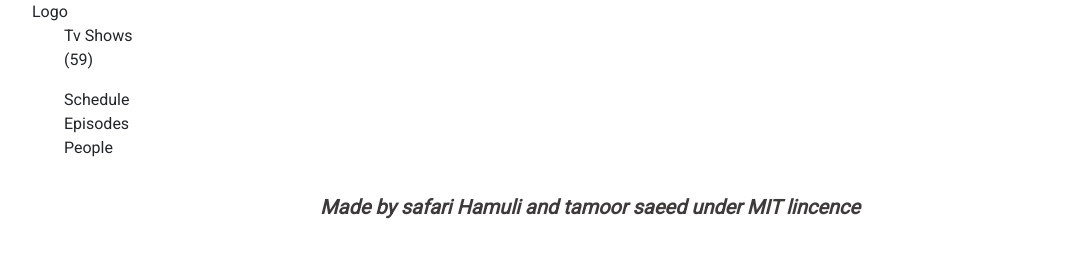
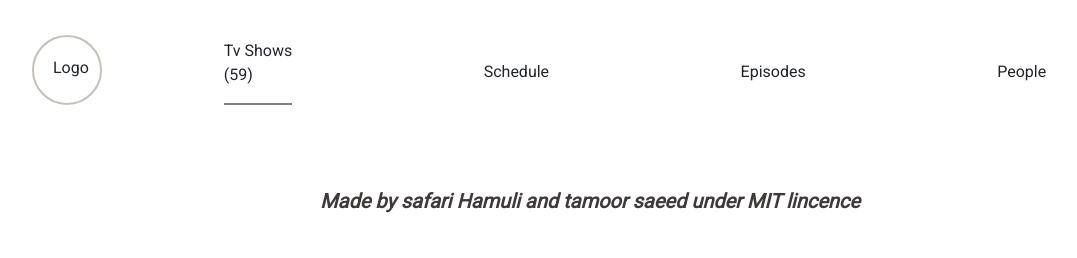
Before and after one commit to danielsafari143/capstone-js, a website built with webpack: page src/index.html in a window 1280 px wide. Shown: the whole page, without its empty margins (50-1127 px from the left). Built offline with nearby package versions, Linux system fonts and the light colour scheme; no server answers.

Commit message:
Modify css file

```diff
--- a/src/style.css
+++ b/src/style.css
@@ -24,6 +24,61 @@ body {
   margin-left: 50px;
 }
 
+html {
+  font-family: 'Roboto', serif;
+}
+
+.body {
+  color: grey;
+}
+
+.logo {
+  padding: 19px;
+  border-radius: 100%;
+  border: 2px solid rgb(198, 192, 185);
+  text-align: center;
+  height: 70px;
+  width: 70px;
+  cursor: pointer;
+}
+
+header {
+  top: 0;
+  padding: 70px 0 100px;
+  height: 80px;
+  width: 100%;
+  display: flex;
+  flex-direction: row;
+  align-items: center;
+}
+
+nav {
+  width: 100%;
+}
+
+nav ul {
+  padding-top: 19px;
+  display: flex;
+  flex-direction: row;
+  align-items: center;
+  justify-content: space-around;
+  height: inherit;
+}
+
+ul li.active {
+  border-bottom: 2px solid grey;
+}
+
+ul li {
+  list-style: none;
+  margin-right: 12px;
+  cursor: pointer;
+}
+
+ul li:hover {
+  border-bottom: 2px solid grey;
+}
+
 .space {
   display: flex;
   justify-content: space-around;
@@ -38,7 +93,7 @@ body {
   text-align: center;
 }
 
-li {
+.ul li:hover {
   list-style-type: none;
 }
 
```
